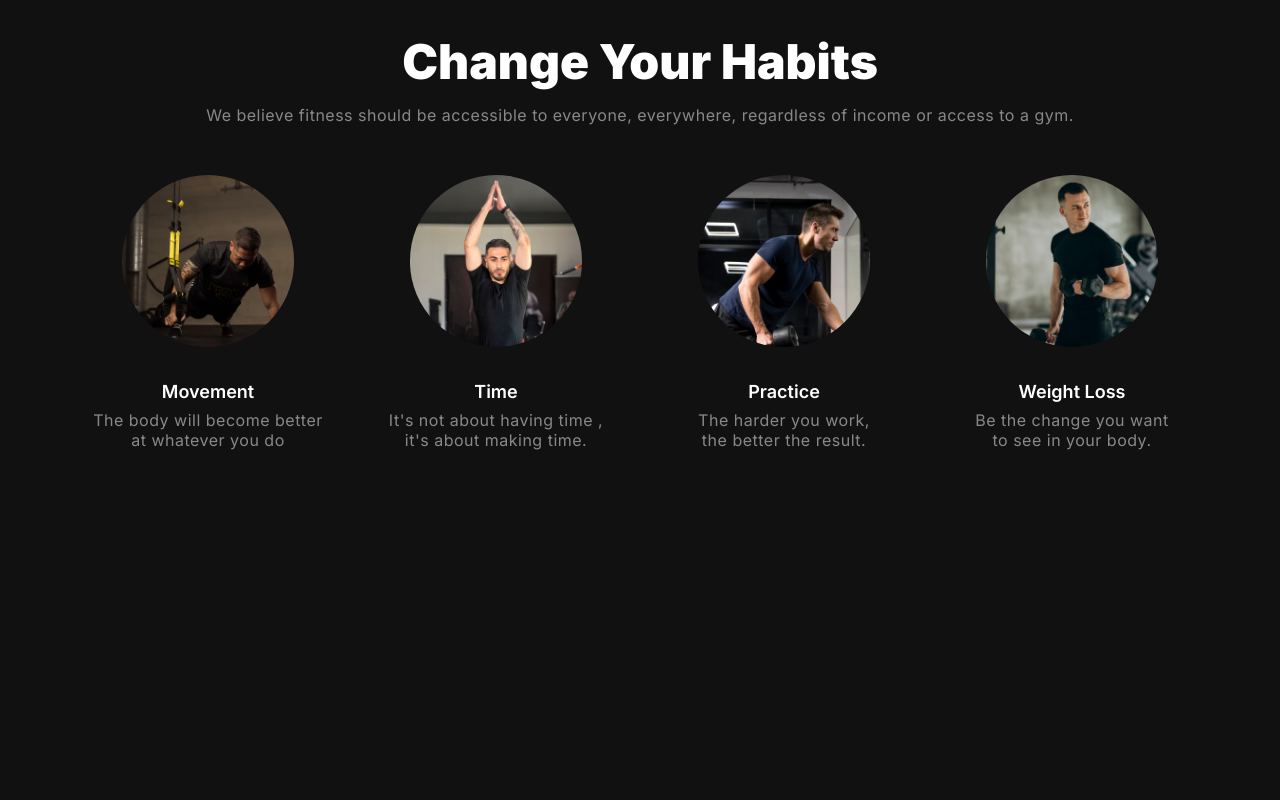
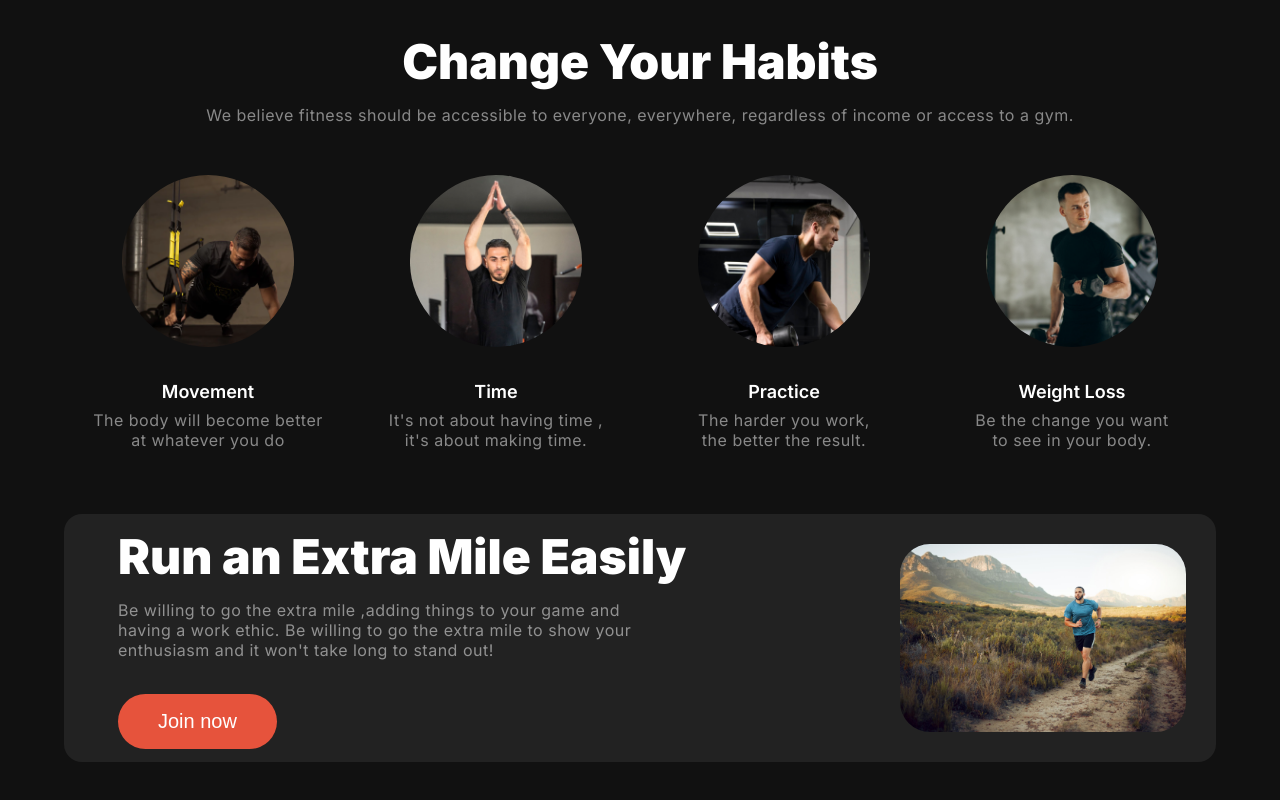
Before and after one commit to Shahadat-Hossen-008/Assignment-02, a plain HTML site: page index.html in a window 1280 px wide. Shown: the part 751-1551 px from the top of the page. Before the commit the page ends 1265 px from the top, so only its background shows below. Drawn offline with Linux system fonts and the light colour scheme; a web font is replaced by a local one.

Commit message:
Create run extra mile section

```diff
--- a/index.html
+++ b/index.html
@@ -82,6 +82,19 @@
             </div>
         </section>
          <!-- change your habit section end -->
+         <!-- Run extra mile card  -->
+          <section class="container">
+            <div class="run-extra-mile-sec two-column-section">
+                <div class="run-extra-text-sec">
+                    <h3 class="heading-tittle">Run an Extra
+                        Mile Easily</h3>
+                    <p class="paragraph-tittle">Be willing to go the extra mile ,adding things to your game and<br>having a work ethic. Be willing to go the extra mile to show your<br>enthusiasm and it won't take long to stand out! </p>
+                    <a href="#"><button class="btn-primary extra-run-btn">Join now</button></a>
+                </div>
+                <img src="images/run.jpg" alt="a running man">
+            </div>
+          </section>
+          <!-- Run extra mile card end -->
     </main>
 
     <footer>
--- a/style/style.css
+++ b/style/style.css
@@ -174,3 +174,25 @@ ul{
     margin-top: 30px;
     margin-bottom: 8px;
 }
+/* change your habit section end */
+
+/* Run extra mile section */
+.run-extra-mile-sec{
+    border-radius: 18px;
+    background: rgb(34, 34, 34);
+    align-items: center;
+    justify-content: space-between;
+}
+.run-extra-text-sec{
+    padding-left: 54px;
+}
+.run-extra-text-sec .extra-run-btn{
+    padding: 16px 40px;
+    border-radius: 42px;
+    margin-top: 34px;
+}
+.run-extra-mile-sec img{
+    width: 30%;
+    border-radius: 60px;
+    padding: 30px;
+}
```
